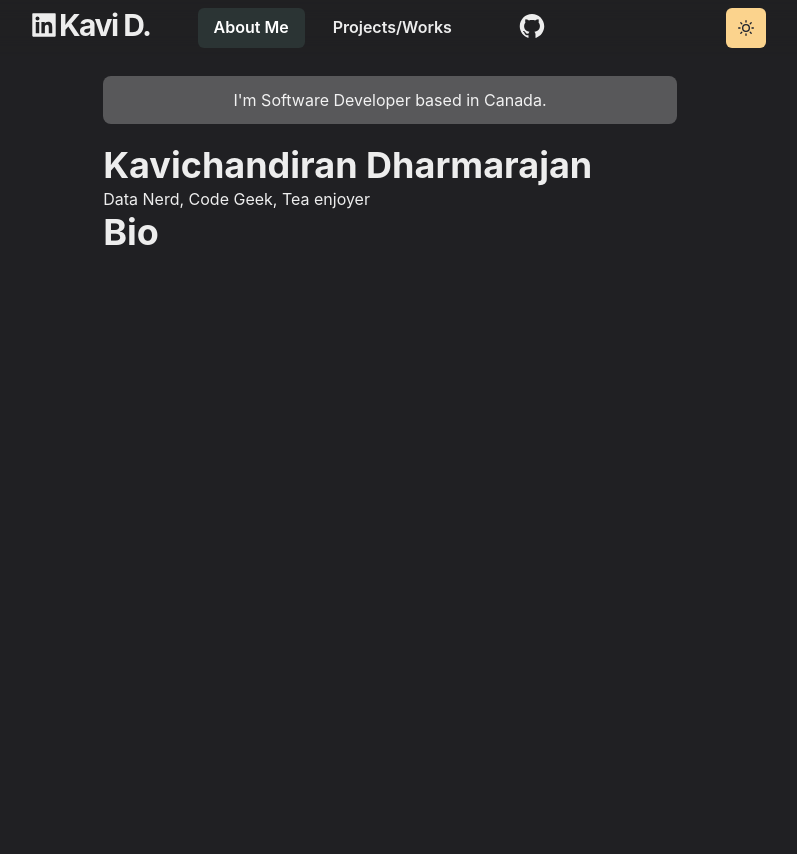
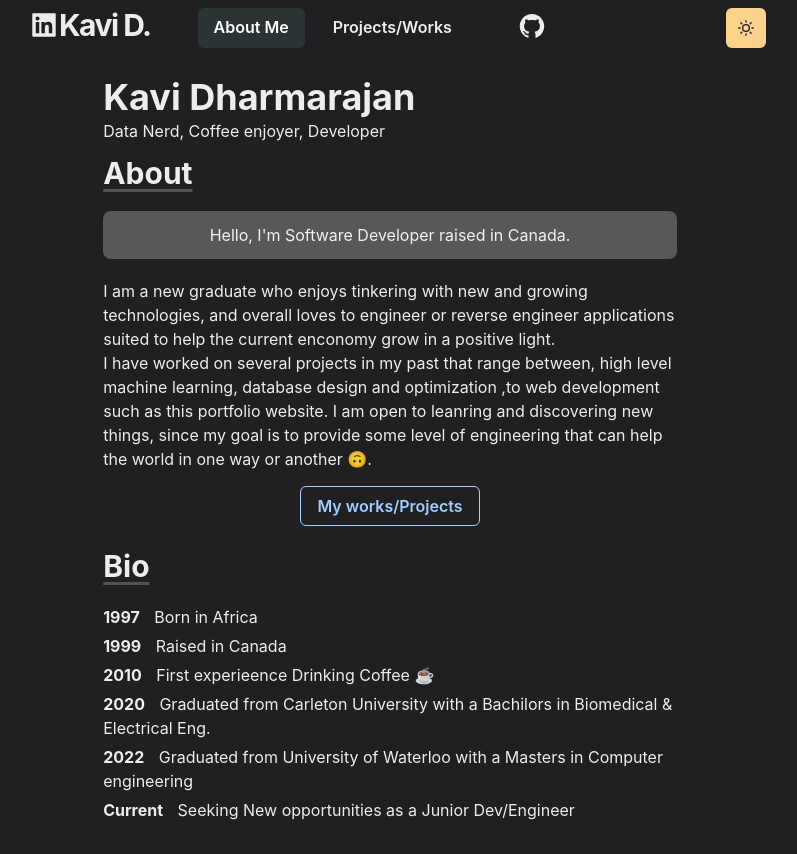
Before and after one commit to Kavi-D/Portfolio, a Next.js app in the folder app-local/: page / in a window 1280 px wide. Shown: the whole page, without its empty margins (250-1047 px from the left). Before the commit the page ends 800 px from the top, so only its background shows below. Built offline with nearby package versions, Linux system fonts and the light colour scheme.

Commit message:
adding bio and about section details with buttons

```diff
--- /dev/null
+++ b/app-local/components/Bulletpoint.js
@@ -0,0 +1,23 @@
+import styled from "@emotion/styled";
+import react from "react";
+import { Heading, Text } from "@chakra-ui/react";
+
+//juist a simple title
+
+const BulletPoint  = ({children, date}) =>{
+    return(
+        <>
+
+            <Text paddingTop = "5px">
+                <Text as = 'b' paddingRight="10px" >{date}</Text>
+                {children}
+
+            </Text>
+        </>
+
+
+    );
+}
+
+
+export default BulletPoint;
--- /dev/null
+++ b/app-local/components/Paragraph.js
@@ -0,0 +1,21 @@
+import styled from "@emotion/styled";
+import react from "react";
+import { Box, Text } from "@chakra-ui/react";
+
+//juist a simple title
+
+const Paragraph  = ({children}) =>{
+
+    return(
+        <>
+        <Box flexGrow={1}>
+          <Text fontSize="md"> {children}</Text>
+        </Box>
+        </>
+
+
+    );
+}
+
+
+export default Paragraph;
--- /dev/null
+++ b/app-local/components/title.js
@@ -0,0 +1,21 @@
+import styled from "@emotion/styled";
+import react from "react";
+import { Heading } from "@chakra-ui/react";
+
+//juist a simple title
+
+const Title  = ({children}) =>{
+
+    return(
+        <>
+        <Heading as="h1" size = "lg" fontSize = '30px' variant="section-title">
+            {children}
+        </Heading>
+        </>
+
+
+    );
+}
+
+
+export default Title;
--- a/app-local/lib/theme.js
+++ b/app-local/lib/theme.js
@@ -1,4 +1,4 @@
-import { extendTheme } from '@chakra-ui/react'
+import { border, extendTheme } from '@chakra-ui/react'
 import { mode } from '@chakra-ui/theme-tools'
 
 const styles = {
@@ -14,12 +14,13 @@ const components = {
     variants: {
       'section-title': {
         textDecoration: 'underline',
-        fontSize: 20,
-        textUnderlineOffset: 6,
+        fontSize: 25,
+        textUnderlineOffset: 5,
         textDecorationColor: '#525252',
-        textDecorationThickness: 4,
+        textDecorationThickness: 3,
         marginTop: 3,
-        marginBottom: 4
+        marginBottom: 4,
+
       }
     }
   },
--- a/app-local/pages/index.js
+++ b/app-local/pages/index.js
@@ -1,28 +1,57 @@
-import { Box, Container, Heading } from '@chakra-ui/react'
-
+import { Box, Container, Heading, Button, Center} from '@chakra-ui/react'
+import Title from '../components/title';
+import Paragraph from '../components/Paragraph';
+import BulletPoint from '../components/Bulletpoint';
 const Page = () => {
 
   return (
 
     <Container>
-      <Box pt = "10px" borderRadius = 'lg' bg = '#ffffff40' p = {3} mb = {5} mt = {5} align = "center">
-      I&apos;m Software Developer based in Canada.
-      </Box>
-
       <Box display={ {md:'flex'}}>
         <Box flexGrow = {1}>
-          <Heading as = "h2" variant = "page-title">
-              Kavichandiran Dharmarajan
+          <Heading as = "h2" variant = "page-title" paddingTop="20px">
+              Kavi Dharmarajan
           </Heading>
-        <p>
-           Data Nerd, Code Geek, Tea enjoyer
-        </p>
+          <p>
+            Data Nerd, Coffee enjoyer, Developer
+          </p>
         </Box>
 
 
       </Box>
         <Box flexGrow={1}>
-          <Heading as="h3"> Bio </Heading>
+          <Title> About </Title>
+          <Box pt = "10px" borderRadius = 'lg' bg = '#ffffff40' p = {3} mb = {5} mt = {5} align = "center">
+          Hello, I&apos;m Software Developer raised in Canada.
+          </Box>
+          <Paragraph> I am a new graduate who enjoys tinkering with new and growing technologies,
+            and overall loves to engineer or reverse engineer applications suited to help the current enconomy grow in a positive light.
+          </Paragraph>
+          <Paragraph>  I have worked on several projects in my past that range between, high level machine learning, database design and optimization ,to web development
+            such as this portfolio website. I am open to leanring and discovering new things, since my goal is to provide some level of engineering that
+            can help the world in one way or another 🙃.
+          </Paragraph>
+
+        </Box>
+        <Center paddingTop = "15px">
+          <Box alignItems="baseline">
+            <Button colorScheme = "messenger" variant='outline'>My works/Projects</Button>
+          </Box>
+        </Center>
+
+
+        <Box paddingTop="10px" flexGrow={1}>
+          <Title> Bio </Title>
+          <BulletPoint date="1997" > Born in Africa </BulletPoint>
+          <BulletPoint date="1999" > Raised in Canada </BulletPoint>
+          <BulletPoint date="2010" > First experieence Drinking Coffee ☕</BulletPoint>
+
+          <BulletPoint date="2020" > Graduated from Carleton University with a Bachilors in Biomedical & Electrical Eng. </BulletPoint>
+          <BulletPoint date="2022" > Graduated from University of Waterloo with a Masters in Computer engineering </BulletPoint>
+          <BulletPoint date="Current" > Seeking New opportunities as a Junior Dev/Engineer </BulletPoint>
+
+
+
         </Box>
 
 
```
